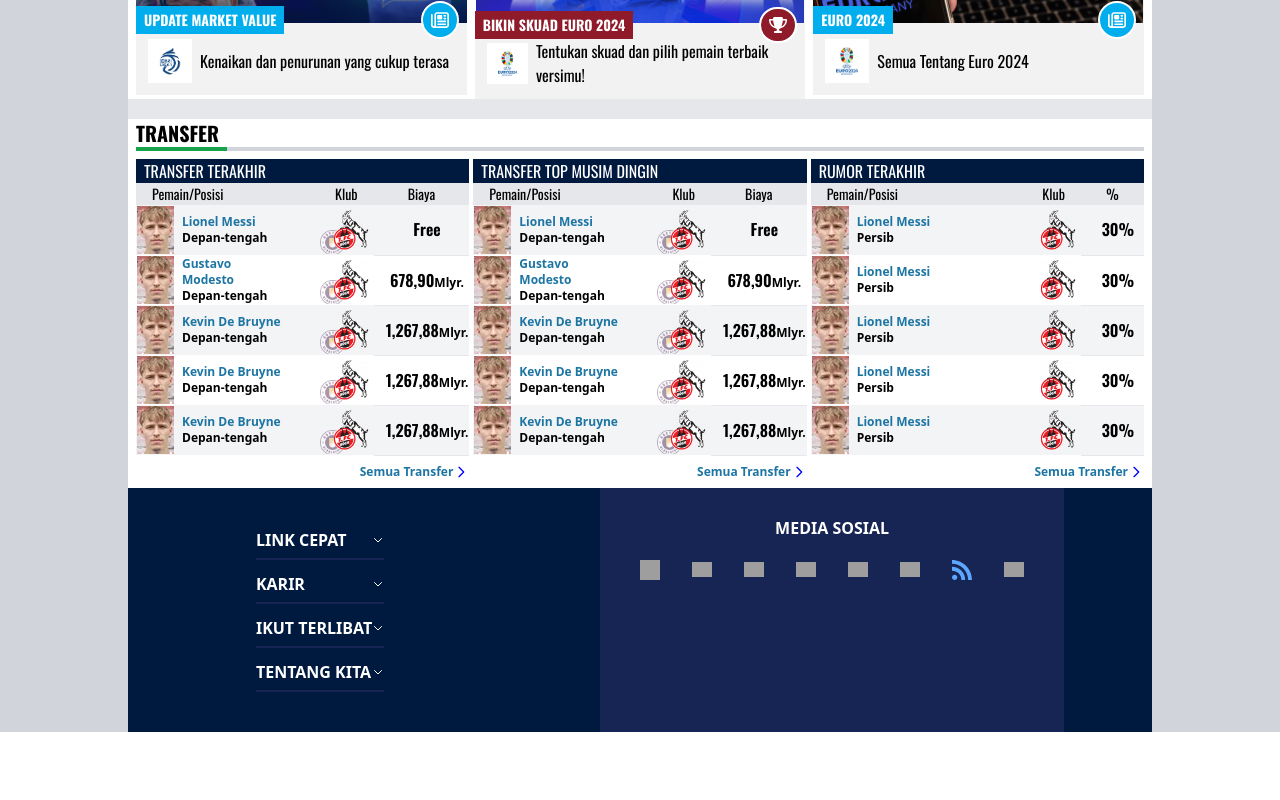
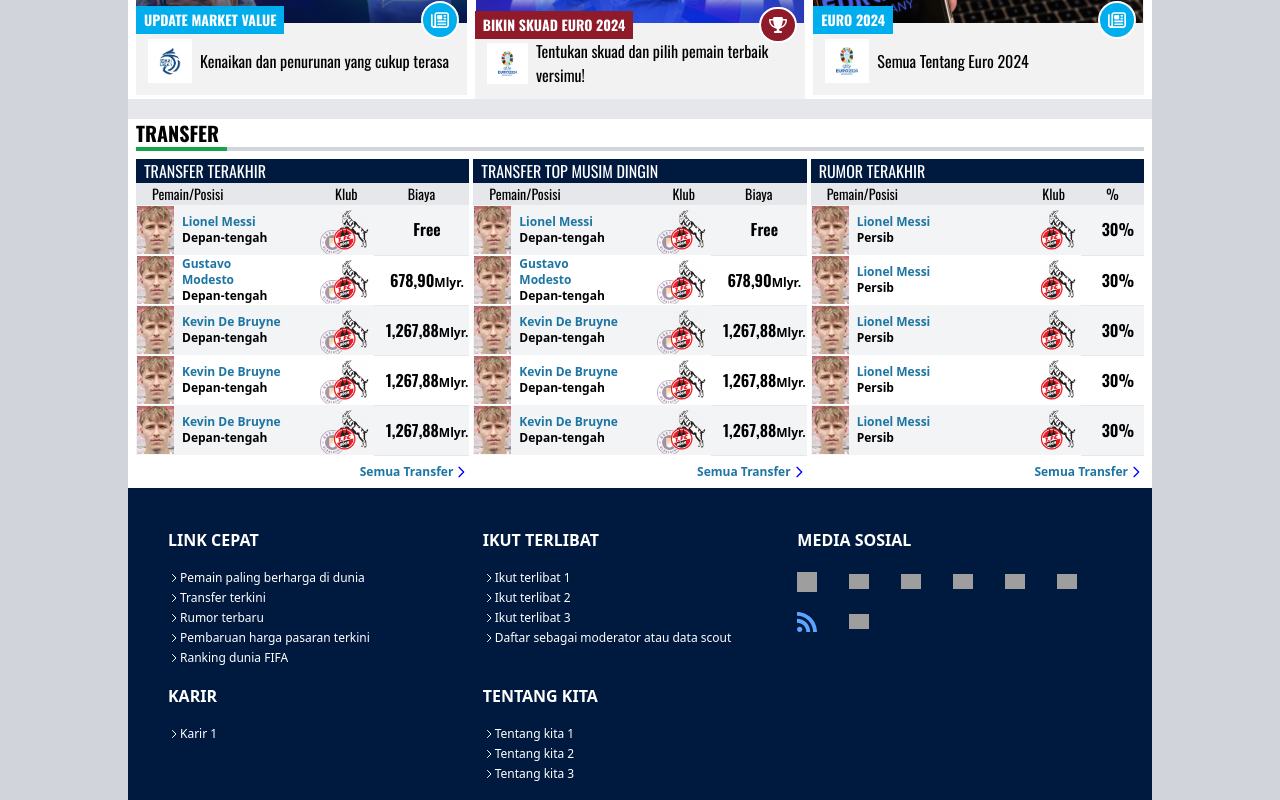
Before and after one commit to dennisetiawan1/transfermarkt, a React (Vite) app: page / in a window 1280 px wide. Shown: the part 837-1637 px from the top of the page. Before the commit the page ends 1569 px from the top, so only its background shows below. Built offline with nearby package versions, Linux system fonts and the light colour scheme; grey boxes are pictures that could not be loaded.

Commit message:
fix error and make responsive

```diff
--- a/src/components/fragments/ListFooter.jsx
+++ b/src/components/fragments/ListFooter.jsx
@@ -1,30 +1,40 @@
-import React, { useState } from 'react';
+import React, { useState, useEffect } from 'react';
 import ListItemFooter from '../elements/ListItemFooter';
 
-const ListFooter = ({ header, items }) => {
+const ListFooter = ({ header, items, className }) => {
   const [isOpen, setIsOpen] = useState(false);
+  const [isMdUp, setIsMdUp] = useState(window.innerWidth >= 768);
 
   const toggleSection = () => {
     setIsOpen(!isOpen);
   };
 
+  useEffect(() => {
+    const handleResize = () => {
+      setIsMdUp(window.innerWidth >= 768);
+    };
+
+    window.addEventListener('resize', handleResize);
+    return () => window.removeEventListener('resize', handleResize);
+  }, []);
+
   return (
-    <div className='relative my-5'>
-      <div className='flex justify-between items-center cursor-pointer' onClick={toggleSection}>
-        <h1 className='uppercase font-semibold'>{header}</h1>
+    <div className='relative my-5 md:m-0'>
+      <div className='flex justify-between items-center cursor-pointer md:cursor-auto' onClick={toggleSection}>
+        <h1 className={`uppercase font-semibold ${className}`}>{header}</h1>
         <svg
           xmlns="http://www.w3.org/2000/svg"
           fill="none"
           viewBox="0 0 24 24"
           strokeWidth="2"
           stroke="white"
-          className={`w-3 h-3 transform ${isOpen ? 'rotate-180' : 'rotate-90'}`}
+          className={`w-3 h-3 transform transition-transform ${isOpen ? 'rotate-180' : 'rotate-90'} md:hidden`}
         >
           <path strokeLinecap="round" strokeLinejoin="round" d="M9 19l7-7-7-7" />
         </svg>
       </div>
-      <hr className='absolute -bottom-2 w-full border-blue-950 border' />
-      {isOpen && (
+      <hr className='md:hidden absolute -bottom-2 w-full border-blue-950 border' />
+      {(isOpen || isMdUp) && (
         <ul className='py-4'>
           {items.map((item, index) => (
             <ListItemFooter key={index} text={item} />
--- a/src/components/layouts/Footer.jsx
+++ b/src/components/layouts/Footer.jsx
@@ -20,14 +20,13 @@
 
   const careerItems = [
     'Karir 1',
-    'Karir 2',
-    'Karir 3'
   ];
 
   const involvementItems = [
     'Ikut terlibat 1',
     'Ikut terlibat 2',
-    'Ikut terlibat 3'
+    'Ikut terlibat 3',
+    'Daftar sebagai moderator atau data scout'
   ];
 
   const aboutUsItems = [
@@ -37,16 +36,19 @@
   ];
 
   return (
-    <div className='md:flex justify-around bg-blue-primary text-white font-sans'>
-      <div className='px-10 pt-5 pb-7'>
+    <div className='bg-blue-primary text-white font-sans md:pt-10'>
+      <div className='md:grid grid-cols-3 md:px-10'>
+        <div className='px-10 pt-5 md:p-0 '>
           <ListFooter header='Link cepat' items={quickLinksItems} />
           <ListFooter header='Karir' items={careerItems} />
+        </div>
+        <div className='px-10 pb-7 md:p-0'>
           <ListFooter header='Ikut terlibat' items={involvementItems} />
-        <ListFooter header='Tentang kita' items={aboutUsItems} />
+          <ListFooter header='Tentang kita' items={aboutUsItems} className='md:mt-5' />
         </div>
-      <div className='bg-blue-950 px-10 py-7'>
-        <h1 className='uppercase font-bold text-center mb-5'>Media Sosial</h1>
-        <div className='flex items-center justify-center flex-wrap gap-x-8 gap-y-5'>
+        <div className='bg-blue-950 px-10 py-7 md:bg-blue-primary md:p-0 md:pr-8'>
+          <h1 className='uppercase font-bold text-center mb-5 md:text-start'>Media Sosial</h1>
+          <div className='flex items-center justify-center flex-wrap gap-x-8 gap-y-5 md:justify-start'>
               <div><img src={facebook} className='w-[20px] h-[20px]'  alt="" /></div>
               <div><img src={instagram} className='w-[20px]' alt="" /></div>
               <div><img src={threads} className='w-[20px]' alt="" /></div>
@@ -58,6 +60,7 @@
           </div>
         </div>
       </div>
+    </div>
   );
 }
 
```
Lines whose indentation alone changed are shown as unchanged.
